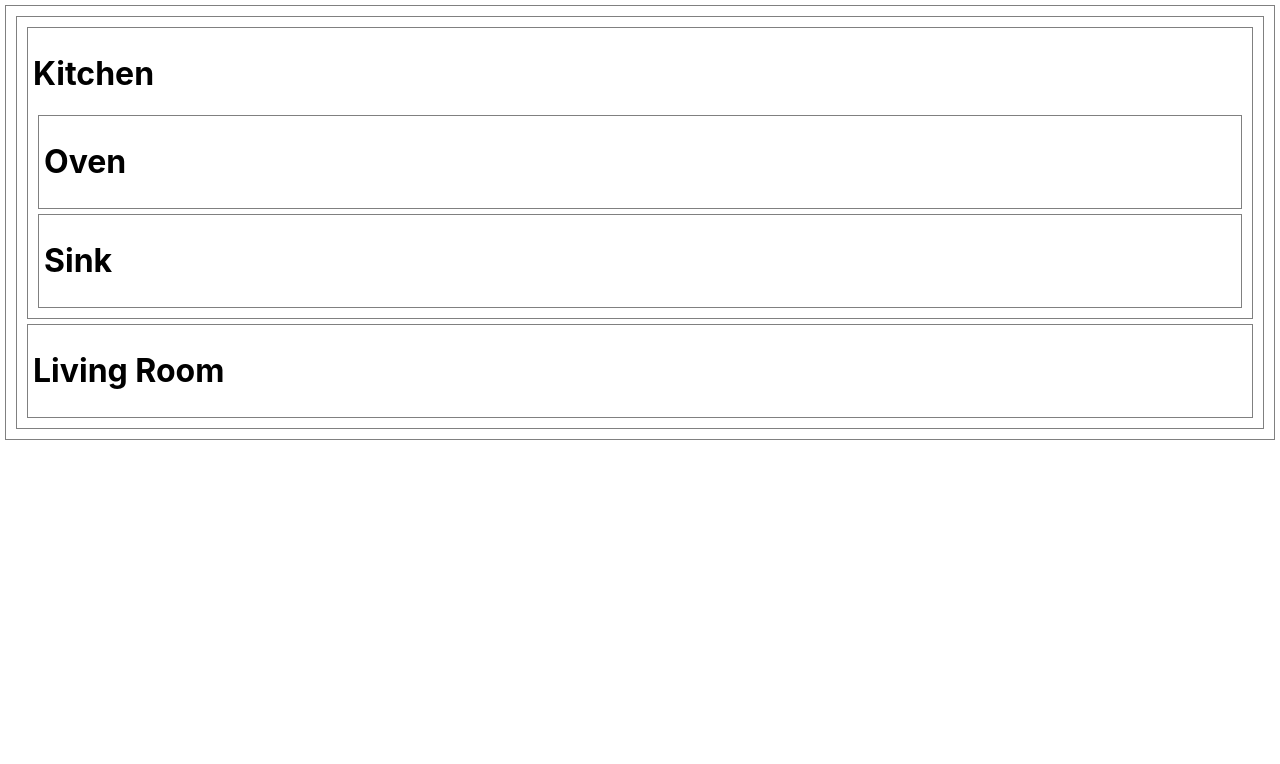
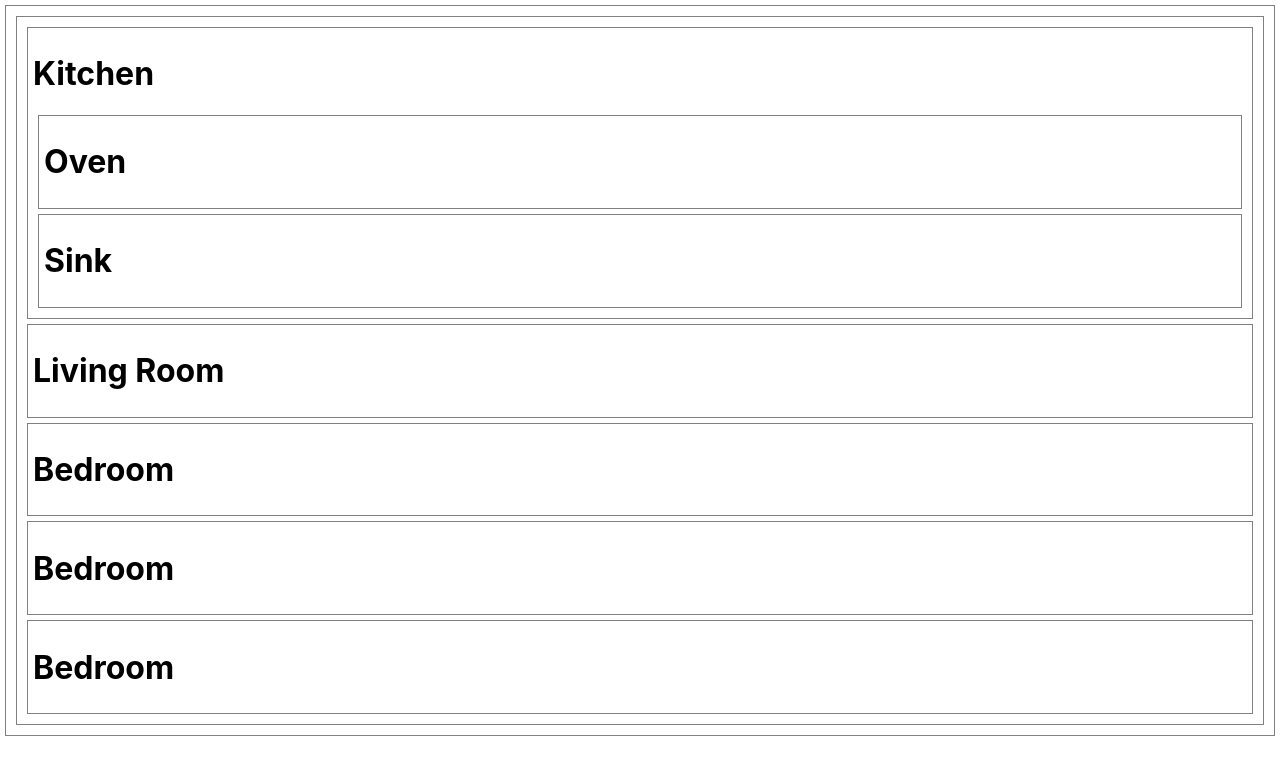
Before and after one commit to imcocokim/floorplan-lab, a React (Create React App) app: page / in a window 1280 px wide. Shown: the top 764 px of the page. Built offline with nearby package versions, Linux system fonts and the light colour scheme.

Commit message:
add Bedroom

```diff
--- /dev/null
+++ b/src/Bedroom.jsx
@@ -0,0 +1,9 @@
+const Bedroom = (bedNum) => {
+  return (
+    <div>
+      <h1>Bedroom</h1>
+    </div>
+  );
+}
+
+export default Bedroom;
--- a/src/FloorPlan.jsx
+++ b/src/FloorPlan.jsx
@@ -1,3 +1,4 @@
+import Bedroom from "./Bedroom";
 import Kitchen from "./Kitchen";
 import LivingRoom from "./LivingRoom";
 
@@ -6,6 +7,9 @@ const FloorPlan = () => {
     <>
     <Kitchen />
     <LivingRoom />
+    <Bedroom />
+    <Bedroom />
+    <Bedroom />
     </>
   );
 }
```
Also changed, not shown: 1 other file (tests, documents, lock files or other folders).
